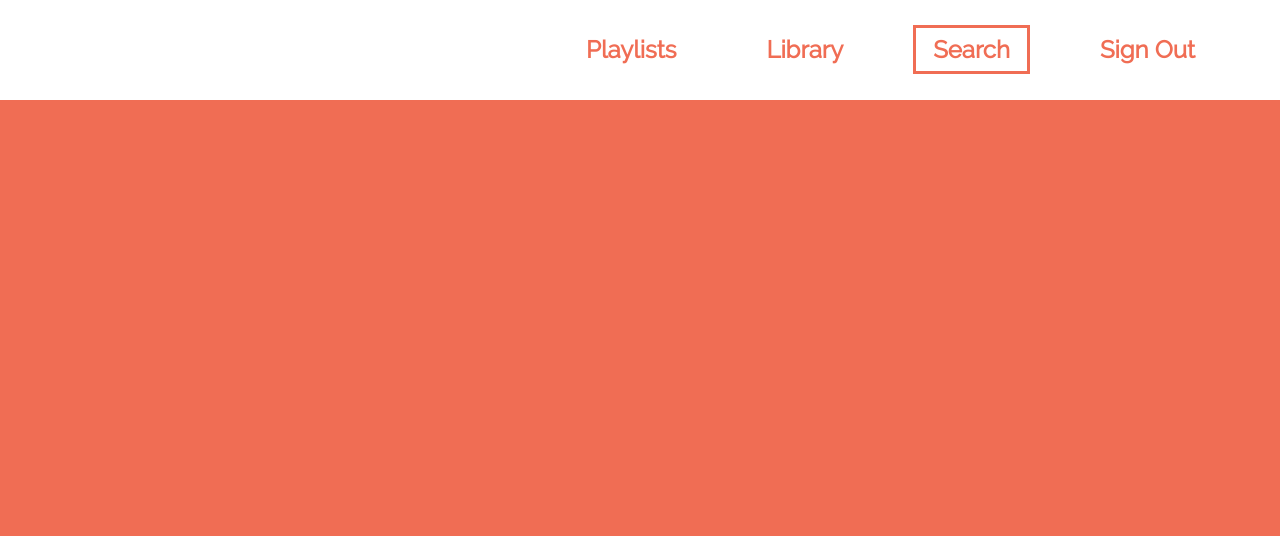
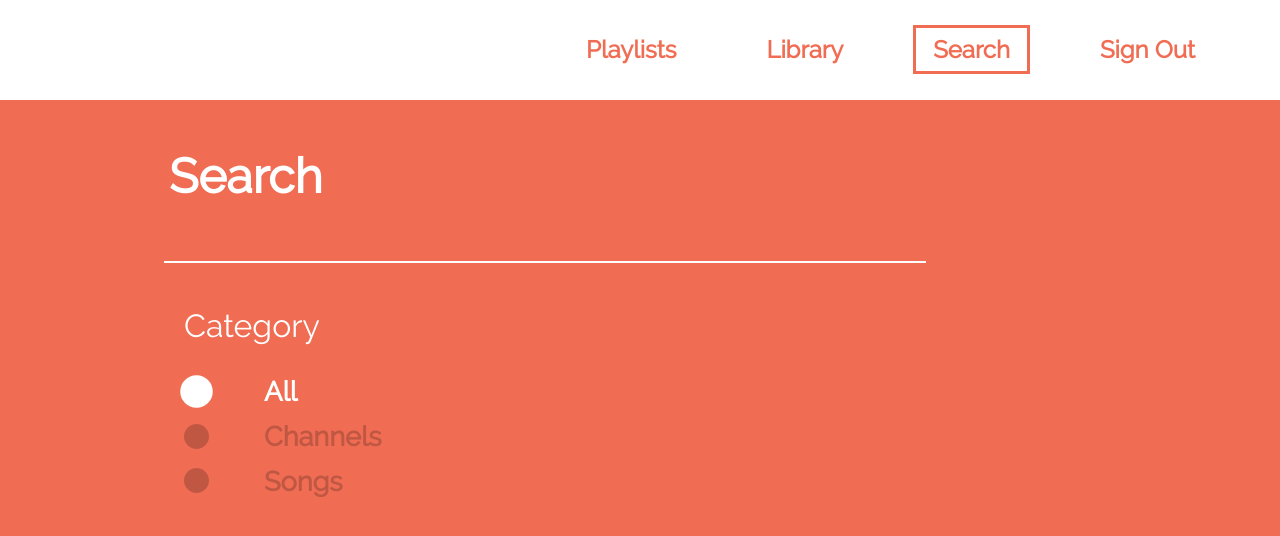
Before and after one commit to Braagaa/ytshuffler, a React (Create React App) app: page /search in a window 1280 px wide. Shown: the top 536 px of the page. Built offline with nearby package versions, Linux system fonts and the light colour scheme.

Commit message:
radio buttons created

```diff
--- a/src/App.js
+++ b/src/App.js
@@ -8,6 +8,7 @@ import Search from './views/Search';
 
 const MainWrapper = styled.div`
 	max-width: 992px;
+	padding: 0 20px;
 	margin: 0 auto;
 `;
 
--- /dev/null
+++ b/src/components/RadioButton/index.js
@@ -0,0 +1,66 @@
+import React from 'react';
+import styled from 'styled-components';
+import main from '../../style/main';
+
+const visible = props =>
+	props.checked ? main.colors.color1 : main.colors.color4;
+
+const Wrapper = styled.div`
+	padding: 2px 0;
+	position: relative;
+`;
+
+const RadioButton = styled.input`
+	margin-top: -12.5px;
+	top: 50%;
+	width: 25px;
+	height: 25px;
+	position: absolute;
+	opacity: 0;
+`;
+
+const Label = styled.label`
+	display: inline-block;
+	color: ${visible};
+	padding-left: 80px;
+	cursor: pointer;
+	font-size: 1.7em;
+	margin-bottom: 0px;
+	font-weight: 800;
+
+	position: relative;
+	::before {
+		transition: transform 0.3s ease, background-color 0.3s ease;
+		position: absolute;
+		margin-top: -12.5px;
+		top: 50%;
+		left: 0;
+		width: 25px;
+		height: 25px;
+		content: '';
+		border-radius: 50%;
+		background: ${visible};
+		transform: ${props => props.checked ? 'scale(1.3)' : 'scale(1)'};
+	}
+`;
+
+export default function(props) {
+	return (
+		<Wrapper>
+			<RadioButton
+				id={props.id}
+				name={props.name}
+				value={props.value || props.id}
+				type="radio"
+				checked={props.checked}
+				onChange={props.handler}
+			/>
+			<Label
+				htmlFor={props.id}
+				checked={props.checked}
+			>
+				{props.text}
+			</Label>
+		</Wrapper>
+	);
+};
--- /dev/null
+++ b/src/components/RadioGroup/index.js
@@ -0,0 +1,28 @@
+import React from 'react';
+import styled from 'styled-components';
+import RadioButton from '../RadioButton';
+
+const Wrapper = styled.fieldset`
+	padding: 20px;
+`;
+
+export default function(props) {
+	return (
+		<Wrapper>
+			<h2 className="mb-4">{props.title}</h2>
+			{
+				props.values.map(value =>
+					<RadioButton
+						key={value}
+						name={props.name}
+						checked={value.toLowerCase() === props.checked}
+						id={value.toLowerCase()}
+						value={value.toLowerCase()}
+						text={value}
+						handler={props.handler}
+					/>
+				)
+			}
+		</Wrapper>
+	);
+};
--- a/src/components/SearchBar/index.js
+++ b/src/components/SearchBar/index.js
@@ -1,8 +1,34 @@
 import React from 'react';
 import styled from 'styled-components';
+import main from '../../style/main';
 
-export default function (props) {
+const Label = styled.label`
+	display: inline-block;
+	padding: 0 5px;
+	font-weight: 700;
+	font-size: 3em;
+	margin-top: 40px;
+`;
+
+const Input = styled.input`
+	display: block;
+	padding-bottom: 0.15em;
+	width: 80%;
+	border: none;
+	border-bottom: 2px solid ${main.colors.color1};
+	background-color: transparent;
+	color: ${main.colors.color1};
+	font-weight: bold;
+	font-size: 1.5em;
+	outline: none;
+	margin-bottom: 1em;
+`;
+
+export default function(props) {
 	return (
-		<div></div>
+		<>
+			<Label htmlFor="search">{props.text}</Label>
+			<Input id="search" type="text"/>
+		</>
 	);
 };
--- a/src/style/main.js
+++ b/src/style/main.js
@@ -1,7 +1,8 @@
 export default {
 	colors: {
 		color1: 'white',
-		color2: '#95948f',
-		color3: '#f06d54'
+		color2: '#89CFF0',
+		color3: '#f06d54',
+		color4: 'rgba(0,0,0,0.2)'
 	}
 };
--- a/src/views/Search/index.js
+++ b/src/views/Search/index.js
@@ -1,9 +1,24 @@
-import React from 'react';
+import React, {useState} from 'react';
 
 import SearchBar from '../../components/SearchBar';
+import RadioGroup from '../../components/RadioGroup';
 
 export default function(props) {
+	const [categoryChecked, setCategoryChecked] = useState({});
+	const handleCategoryChecked = e => setCategoryChecked({
+		[e.target.name]: e.target.value
+	});
+
 	return (
-		<SearchBar/>
+		<form>
+			<SearchBar text="Search"/>
+			<RadioGroup
+				title="Category"
+				name="category"
+				values={['All', 'Channels', 'Songs']}
+				checked={categoryChecked.category || 'all'}
+				handler={handleCategoryChecked}
+			/>
+		</form>
 	);
 };
```
